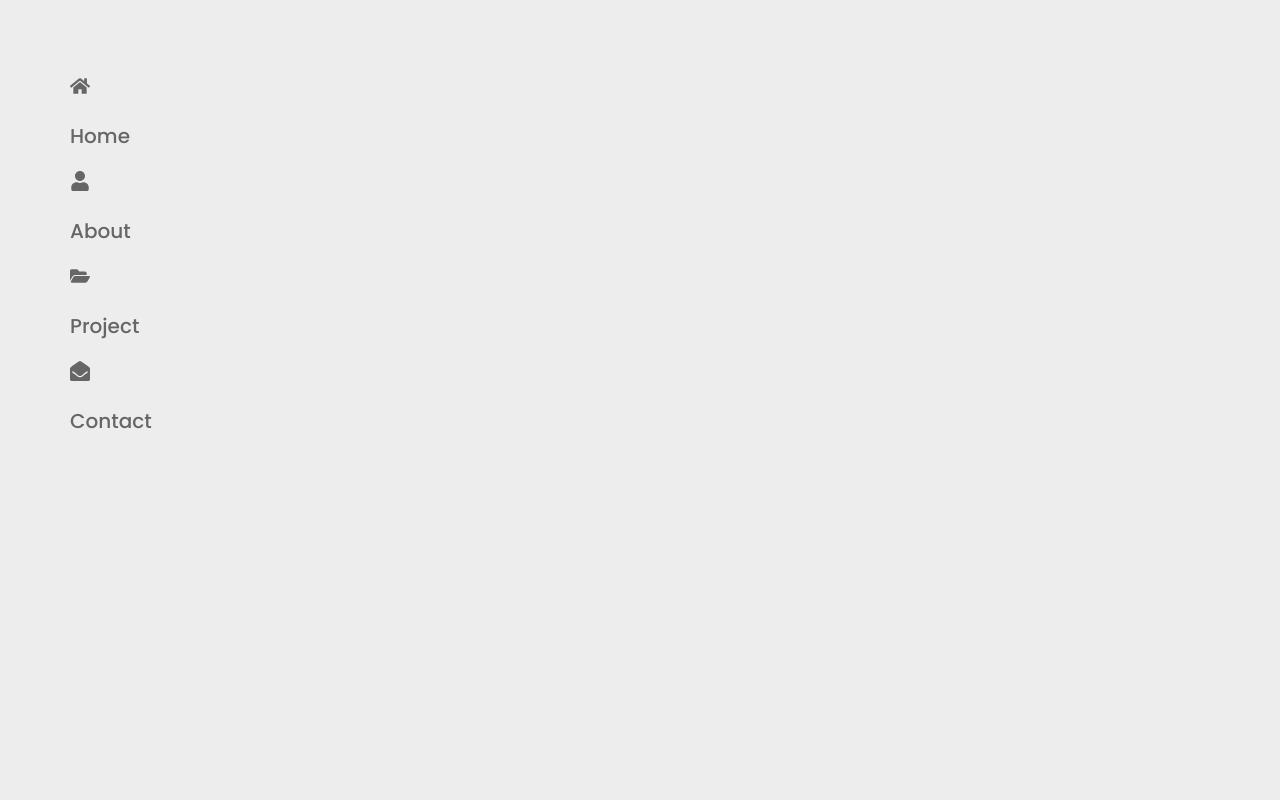
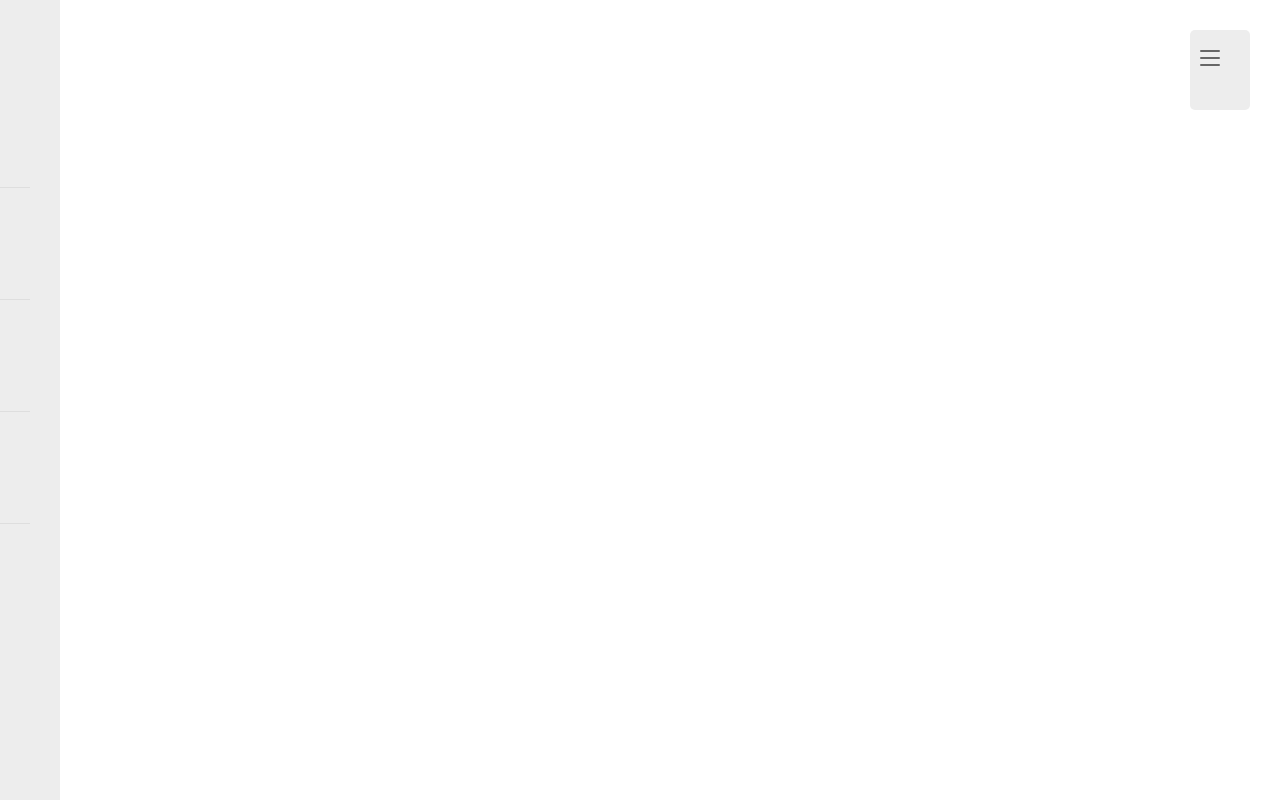
Before and after one commit to WAUdeshinduminaweerakoon/Personal-Portfolio-Website, a React (Create React App) app: page /about in a window 1280 px wide. Built offline with nearby package versions, Linux system fonts and the light colour scheme.

Commit message:
add toggle and css

```diff
--- a/src/App.css
+++ b/src/App.css
@@ -11,7 +11,7 @@
     --text-color: hsl(0 , 0% , 50%);
     --body-color: hsl(0 , 0% , 100%);
     --container-color: hsl(0 , 0% , 93%);
-    --brder-color: hsl(0 , 0% , 87%);
+    --border-color: hsl(0 , 0% , 87%);
     --text-white: #fff;
 
     /*--------------Font and Typography-----*/
--- a/src/components/Navbar.jsx
+++ b/src/components/Navbar.jsx
@@ -1,18 +1,20 @@
 
-import React from 'react';
+import React, { useState } from 'react';
 import {NavLink} from 'react-router-dom';
 import {links} from '../data';
 import "./navbar.css";
 
 const Navbar = () => {
+  const[showMenu, setShowMenu] = useState(false);
   return (
     <nav className="nav">
-        <div className="nav__menu">
+        <div className={`${showMenu ? 'nav__menu show-menu' : 'nav__menu'}`}>
             <ul className="nav__list">
               {links.map(({name, icon, path}, index)=>{
                 return(
                   <li className="nav__item" key ={index }>
-                    <NavLink to={path} className='Nav__link'>
+                    <NavLink to={path} className={({isActive})=>isActive ?
+                    'nav__link active-nav' : 'nav__link'}>
                       {icon}
                       <h3 className="nav__name">{name}</h3>
                     </NavLink>
@@ -21,7 +23,7 @@ const Navbar = () => {
               })}
             </ul>
         </div>
-        <div className="nav__toggle">
+        <div className={`${showMenu ? 'nav__toggle animate-toggle' : 'nav__toggle'}`} onClick={()=>setShowMenu(!showMenu)}>
           <span></span>
           <span></span>
           <span></span>
--- a/src/components/navbar.css
+++ b/src/components/navbar.css
@@ -1,11 +1,15 @@
 .nav__menu{
-    background-color: var(--first-color);
+    /* background-color: var(--first-color); */
     position: fixed;
     inset-block: 0;
-    left: 0;
+    left: -100%;
     background-color: var(--container-color);
     width: 100%;
     padding: 60px 30px;
+    transition: all 0.5s cubic-bezier(0.77, 0.2, 0.05, 1);
+}
+.show-menu{
+    left:0;
 }
 .nav__link{
     display: flex;
@@ -17,8 +21,33 @@
 .nav__icon,
 .nav__name{
     color: var(--title-color);
-    font-size: 20px;
+    font-size: 24px;
 }
 .nav__name{
     font-weight: var(--weigth-500);
 }
+.active-nav .nav__icon,
+.active-nav .nav__name{
+    color: var(--first-color);
+
+}
+.nav__toggle{
+    position: fixed;
+    top: 30px;
+    right: 30px;
+    width: 40px;
+    height: 40px;
+    border-radius: 5px;
+    background-color: var(--container-color);
+    padding: 20px 10px;
+}
+
+.nav__toggle span{
+    display: block;
+    width: 20px;
+    height: 2px;
+    border-radius: 2px;
+    background-color: var(--title-color);
+    margin-bottom: 5px;
+
+}
```
